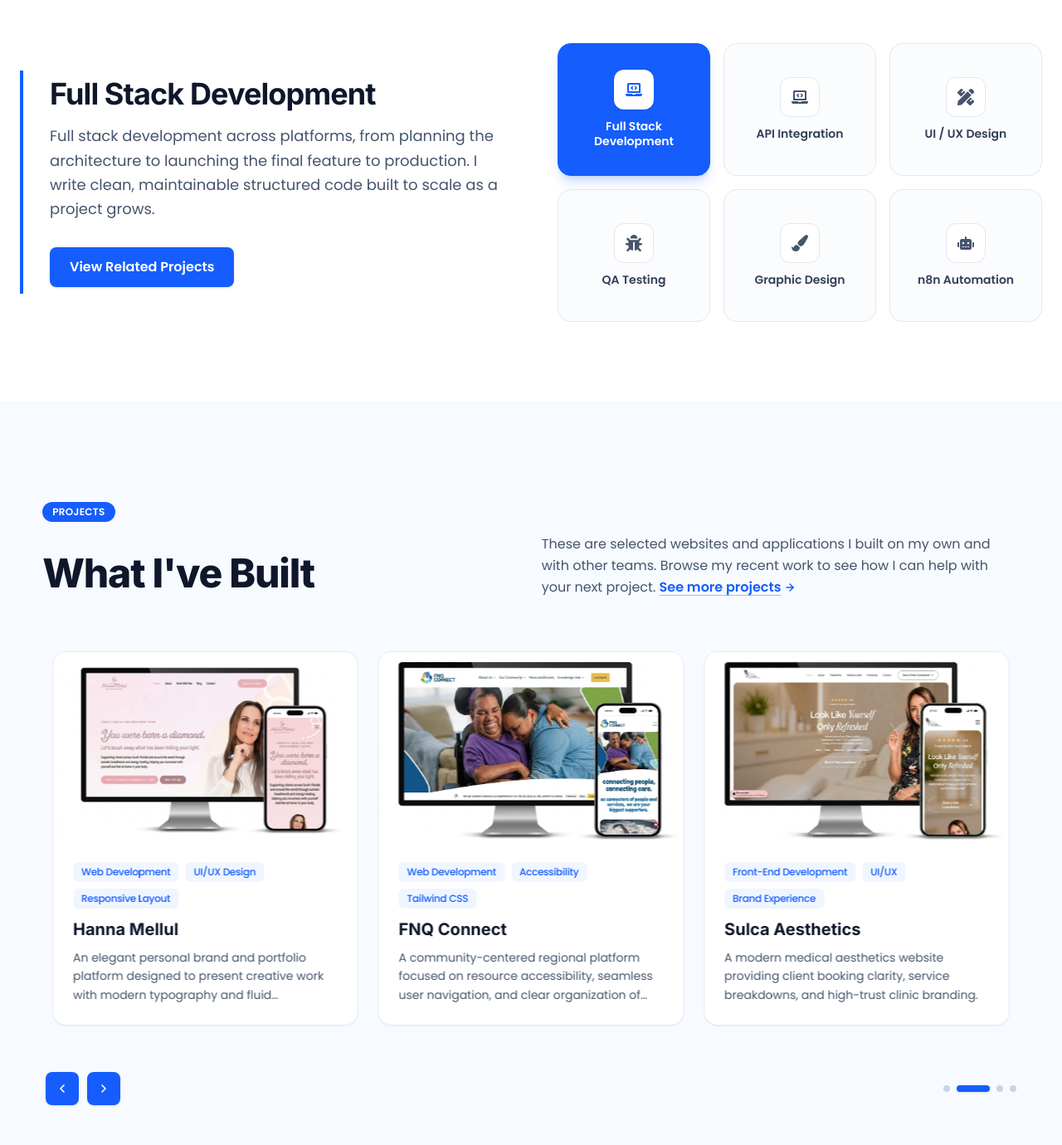
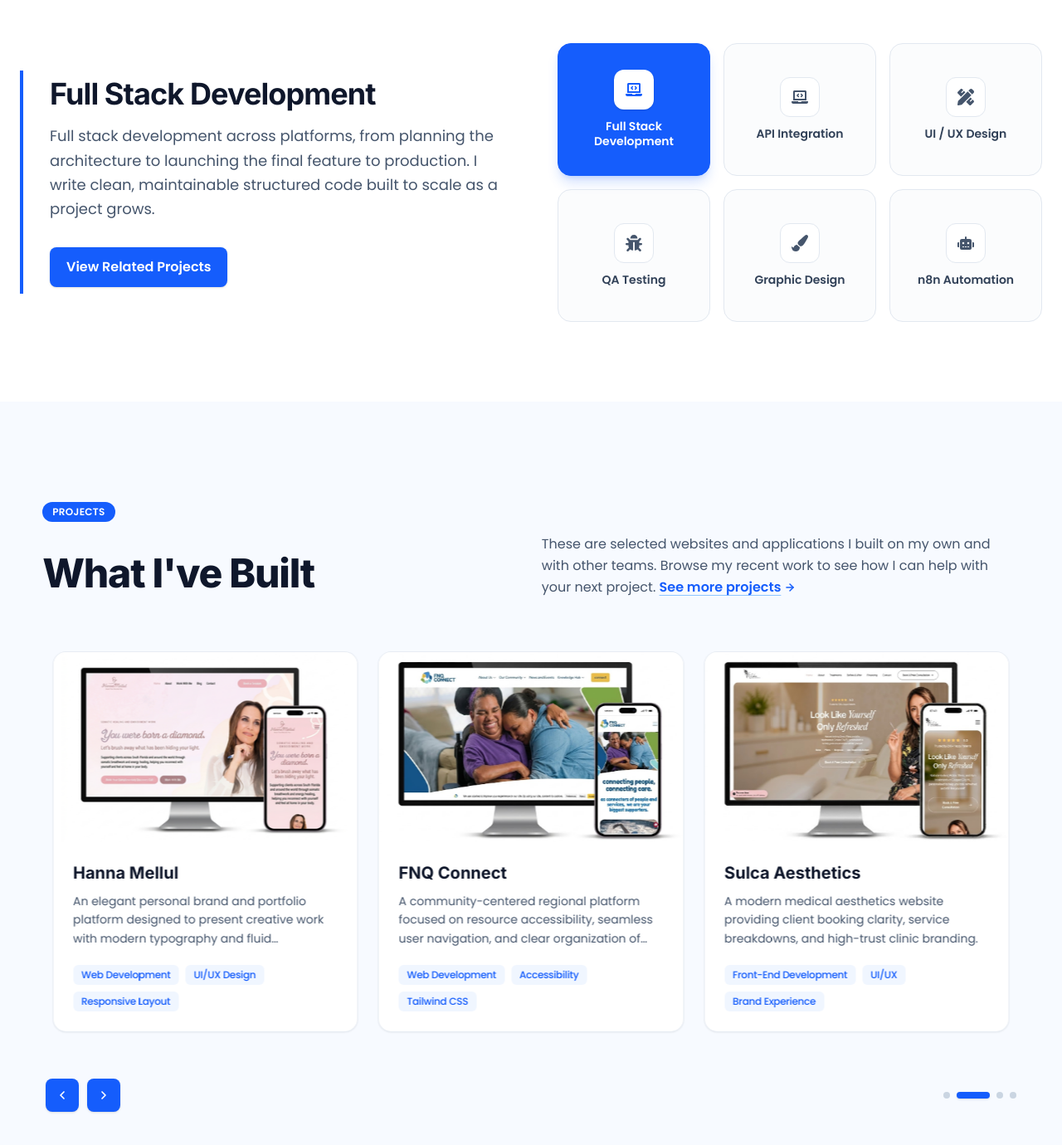
Before and after one commit to johnmarkfrias/jmfrias-portfolio, a React (Vite) app: page / in a window 1280 px wide. Shown: the part 1943-3323 px from the top of the page at 83% size. Built offline with nearby package versions, Linux system fonts and the light colour scheme.

Commit message:
fix the alignment of technologies in Project Card

```diff
--- a/src/components/common/ProjectCard.jsx
+++ b/src/components/common/ProjectCard.jsx
@@ -13,13 +13,13 @@ function ProjectCard({ title, description, tags, image, liveUrl }) {
           loading="lazy"
         />
 
-        {/* Subtle Dark Gradient Fade sa Ilalim */}
+        {/* Subtle Dark Gradient Fade */}
         <div
           className="absolute inset-0 bg-gradient-to-t from-slate-950/70 via-slate-950/20 to-transparent opacity-0 group-hover:opacity-100 transition-opacity duration-300 pointer-events-none"
           aria-hidden="true"
         />
 
-        {/* Action Button sa Bottom-Right na may Clean Up-Right Arrow (↗) */}
+        {/* Action Button: Bottom-Right */}
         {liveUrl && (
           <div className="absolute bottom-3.5 right-3.5 z-10 opacity-0 group-hover:opacity-100 translate-y-2 group-hover:translate-y-0 transition-all duration-300 ease-out">
             <a
@@ -30,8 +30,6 @@ function ProjectCard({ title, description, tags, image, liveUrl }) {
               aria-label={`View live site for ${title}`}
             >
               <span>View Site</span>
-
-              {/* Clean North-East Arrow */}
               <svg
                 className="w-3.5 h-3.5 transition-transform duration-200 group-hover/btn:translate-x-0.5 group-hover/btn:-translate-y-0.5"
                 viewBox="0 0 24 24"
@@ -52,8 +50,18 @@ function ProjectCard({ title, description, tags, image, liveUrl }) {
 
       {/* Content Details */}
       <div className="p-5 sm:p-6 flex flex-col flex-1">
-        {/* Category / Stack Badges */}
-        <div className="flex flex-wrap gap-1.5 sm:gap-2 mb-3">
+        {/* Title */}
+        <h3 className="text-base sm:text-lg lg:text-xl font-bold text-slate-900 group-hover:text-blue-600 transition-colors duration-200 mb-2 leading-snug">
+          {title}
+        </h3>
+
+        {/* Description */}
+        <p className="text-xs sm:text-sm text-slate-600 leading-relaxed m-0 line-clamp-3">
+          {description}
+        </p>
+
+        {/* Category / Stack Badges (Positioned Below Description) */}
+        <div className="flex flex-wrap gap-1.5 sm:gap-2 mt-4 pt-1">
           {tags?.map((tag, idx) => (
             <span
               key={idx}
@@ -63,16 +71,6 @@ function ProjectCard({ title, description, tags, image, liveUrl }) {
             </span>
           ))}
         </div>
-
-        {/* Title */}
-        <h3 className="text-base sm:text-lg lg:text-xl font-bold text-slate-900 group-hover:text-blue-600 transition-colors duration-200 mb-2 leading-snug">
-          {title}
-        </h3>
-
-        {/* Description */}
-        <p className="text-xs sm:text-sm text-slate-600 leading-relaxed m-0 line-clamp-3">
-          {description}
-        </p>
       </div>
     </div>
   );
--- a/src/components/sections/Skills.jsx
+++ b/src/components/sections/Skills.jsx
@@ -38,7 +38,6 @@ function Skills() {
 
         {/* Two-Column Header Block */}
         <div className="flex flex-col md:flex-row md:items-end justify-between gap-8 lg:gap-16 mb-10 md:mb-16">
-          {/* Left: Badge & Heading */}
           <div className="text-left shrink-0">
             <SectionBadge>SKILLS & STACK</SectionBadge>
             <h2
@@ -49,10 +48,9 @@ function Skills() {
             </h2>
           </div>
 
-          {/* Right: Inline Description with Link */}
           <div className="max-w-xl text-left">
             <p className="text-sm sm:text-base text-slate-600 leading-relaxed">
-              Delivering complete digital solutions across every phase — from initial concept and prototype to deployment, testing, and automation.{" "}
+              Delivering complete digital solutions across every phase — from initial concept and prototype to deployment, testing, and automation.
             </p>
           </div>
         </div>
@@ -60,7 +58,7 @@ function Skills() {
         {/* Responsive Reordered Layout */}
         <div className="grid grid-cols-1 lg:grid-cols-12 gap-8 sm:gap-10 lg:gap-16 items-center">
 
-          {/* Cards Grid: Appears FIRST on mobile/tablet (order-1), RIGHT on desktop (lg:order-2) */}
+          {/* 1. Cards Grid: Top on mobile/tablet (order-1), Right on desktop (lg:order-2) */}
           <div className="order-1 lg:order-2 lg:col-span-6">
             <div className="grid grid-cols-2 sm:grid-cols-3 gap-3.5 sm:gap-4">
               {skills.map((skill) => {
@@ -79,7 +77,6 @@ function Skills() {
                         : "bg-slate-50/60 border-slate-200 text-slate-700 hover:bg-blue-600 hover:border-blue-600 hover:text-white hover:shadow-lg hover:shadow-blue-600/20"
                     }`}
                   >
-                    {/* Icon Container */}
                     <div
                       className={`w-11 h-11 sm:w-12 sm:h-12 rounded-xl flex items-center justify-center transition-colors mb-3 ${
                         isSelected
@@ -90,7 +87,6 @@ function Skills() {
                       <IconComponent className="w-5 h-5 transition-transform duration-200 group-hover:scale-110" />
                     </div>
 
-                    {/* Skill Title */}
                     <span
                       className={`text-xs sm:text-sm font-semibold transition-colors leading-tight ${
                         isSelected
@@ -106,8 +102,8 @@ function Skills() {
             </div>
           </div>
 
-          {/* Description Panel: Appears SECOND on mobile/tablet (order-2), LEFT on desktop (lg:order-1) */}
-          <div className="order-2 lg:order-1 lg:col-span-6 flex flex-col justify-center text-left border-l-4 border-blue-600 pl-5 sm:pl-8 py-2">
+          {/* 2. Description Panel: Bottom on mobile/tablet (order-2), Left on desktop (lg:order-1) */}
+          <div className="order-2 lg:order-1 lg:col-span-6 flex flex-col justify-center text-left border-0 md:border-l-4 md:border-blue-600 pl-0 md:pl-8 py-0 md:py-2">
             <h3 className="text-2xl sm:text-3xl lg:text-4xl font-bold text-slate-900 tracking-tight transition-all duration-200">
               {activeSkill?.title}
             </h3>
@@ -130,11 +126,11 @@ function Skills() {
               </div>
             )}
 
-            {/* CTA Buttons */}
-            <div className="flex flex-wrap items-center gap-3 sm:gap-3.5 mt-6 sm:mt-8">
+            {/* CTA Button */}
+            <div className="w-full md:w-auto mt-6 sm:mt-8">
               <Link
                 to="/projects"
-                className="inline-flex items-center justify-center px-5 py-2.5 sm:px-6 sm:py-3 rounded-lg text-sm sm:text-base font-semibold text-white bg-blue-600 hover:bg-blue-700 active:scale-95 transition-all shadow-sm"
+                className="w-full md:w-auto flex md:inline-flex items-center justify-center px-5 py-3 rounded-lg text-sm sm:text-base font-semibold text-white bg-blue-600 hover:bg-blue-700 active:scale-95 transition-all shadow-sm text-center"
               >
                 View Related Projects
               </Link>
```
